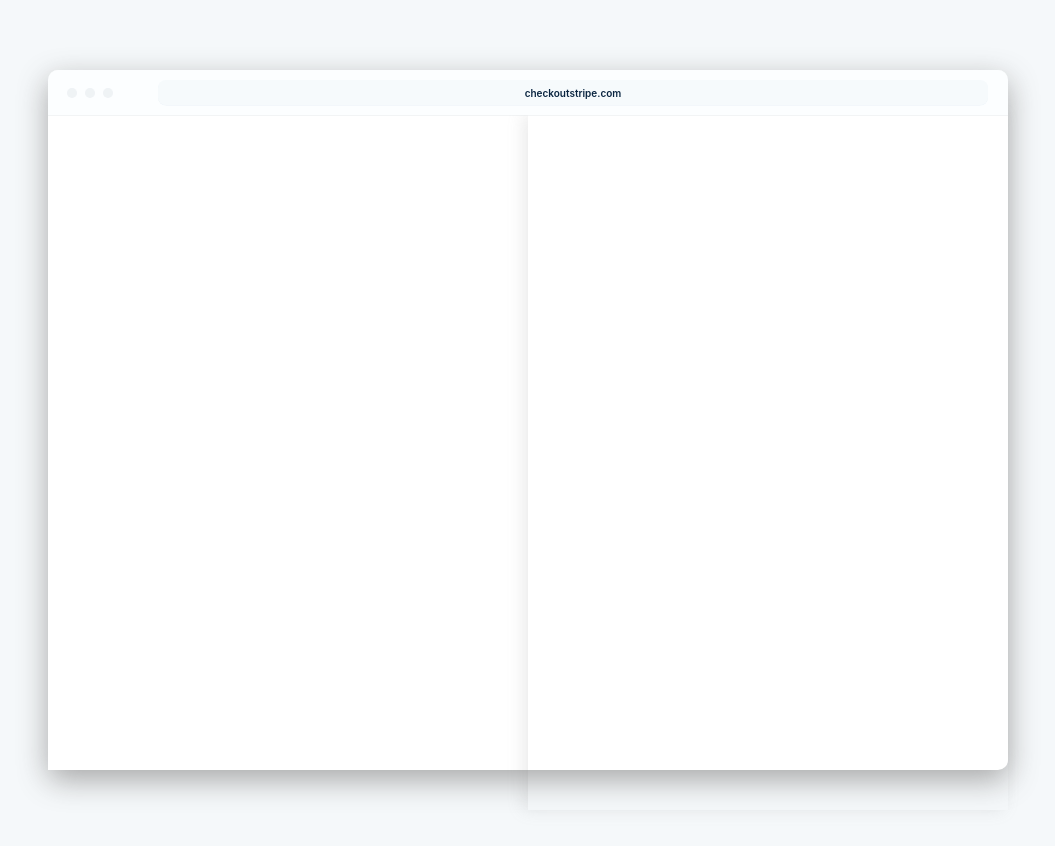
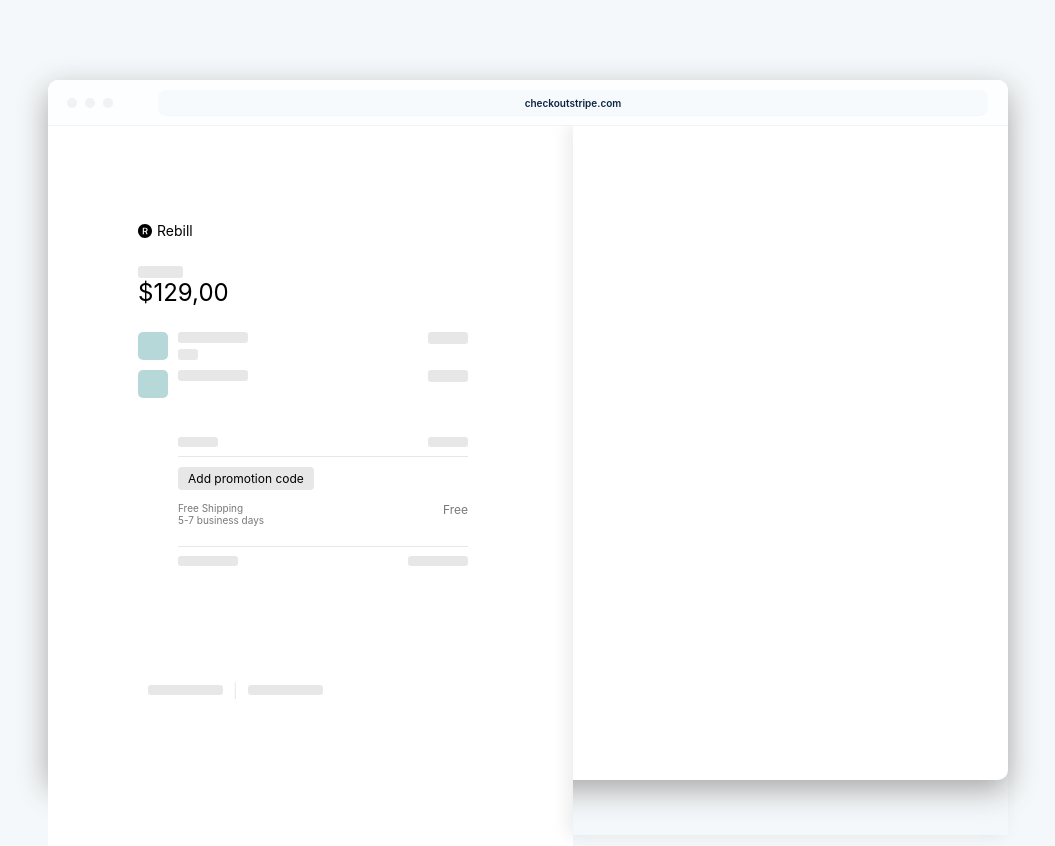
Before and after one commit to anhubacek/Stripe-Challenge, a React (Create React App) app in the folder secondary/: page /configurecheckout in a window 1280 px wide. Shown: the top 846 px of the page, without its empty margins (112-1167 px from the left). Built offline with nearby package versions, Linux system fonts and the light colour scheme.

Commit message:
LIght left checkout

```diff
--- a/secondary/src/components/ConfigureCheckout.js
+++ b/secondary/src/components/ConfigureCheckout.js
@@ -1,6 +1,7 @@
 import {React, useEffect, useState}  from 'react'
 import { useParams, useSearchParams } from 'react-router-dom'
 import styles from '../styles/ConfigureCheckout.module.css'
+import {TrademarkCircleFilled} from '@ant-design/icons'
 
 
 export default function ConfigureCheckout (){
@@ -9,8 +10,7 @@ export default function ConfigureCheckout (){
         color: "Light",
 
     })
-    const colorMode = searchParams.get("color")
-    console.log(colorMode)
+
 
     useEffect(() => {
         const currentParams = Object.fromEntries([...searchParams]);
@@ -37,7 +37,56 @@ export default function ConfigureCheckout (){
                 </div>
                 <div className={styles.Checkout}>
                     <div className={options.color === "Light" ? styles.LightLeft : styles.DarkLeft}>
-                    {/* <div className={styles.DarkLeft}></div> */}
+                        <div className={styles.Logo}>
+                        <TrademarkCircleFilled />
+                        <span>Rebill</span>
+                        </div>
+                        <div className={styles.Price}>
+                            <div className={styles.GrayTemplate}></div>
+                            <span>$129,00</span>
+                        </div>
+                        <div className={styles.Detail}>
+                            <div className={styles.DetailTemplate}>
+                                <div className={styles.Image}></div>
+                                <div className={styles.Middle}>
+                                    <div className={styles.GrayTemplateTop}></div>
+                                    <div className={styles.GrayTemplateBottom}></div>
+                                </div>
+                                <div className={styles.RightTemplate}></div>
+                            </div>
+                            <div className={styles.DetailTemplate}>
+                                <div className={styles.Image}></div>
+                                <div className={styles.Middle}>
+                                    <div className={styles.GrayTemplateTop}></div>
+                                    <div className={styles.GrayTemplate}></div>
+                                </div>
+                                <div className={styles.RightTemplate}></div>
+                            </div>
+                        </div>
+                        <div className={styles.CouponsTop}>
+                            <div className={styles.GrayTemplate}></div>
+                            <div className={styles.GrayTemplate}></div>
+                        </div>
+                        <div className={styles.CouponsButton}>
+                            <span>Add promotion code</span>
+                        </div>
+                        <div className={styles.Shipping}>
+                            <div className={styles.ShippingDetails}>
+                                <span>Free Shipping</span>
+                                <span>5-7 business days</span>
+                            </div>
+                                <span>Free</span>
+                        </div>
+                        <div className={styles.CouponsBottom}>
+                            <div className={styles.GrayTemplate}></div>
+                            <div className={styles.GrayTemplate}></div>
+                        </div>
+                        <div className={styles.Footer}>
+                            <div className={styles.GrayTemplate}></div>
+                            <span>|</span>
+                            <div className={styles.GrayTemplate}></div>
+                        </div>
+
 
                     </div>
 
--- a/secondary/src/index.css
+++ b/secondary/src/index.css
@@ -36,6 +36,7 @@ code {
   --shadow-button: 0px 2px 5px rgba(60,66,87,0.12),0px 1px 1px rgba(0,0,0,0.08),inset 0px -1px 1px rgba(0,0,0,0.12);
   --blue-mode: rgb(25, 37, 82);
   --white-blue-mode: rgb(255, 255, 255);
+  --placeholder: rgba(26,26,26,.1);
 
 }
 
--- a/secondary/src/styles/ConfigureCheckout.module.css
+++ b/secondary/src/styles/ConfigureCheckout.module.css
@@ -11,7 +11,7 @@
 .ConfigureCheckout .Content{
     display: flex;
     flex-direction: column;
-    margin-top: 70px;
+    margin-top: 80px;
     width: 960px;
     height: 700px;
     border-radius: 10px;
@@ -70,24 +70,6 @@
     width: 100%;
     height: 100%;
 }
-.ConfigureCheckout .Content .Checkout .LightLeft{
-    display: flex;
-    flex-direction: column;
-    width: 50%;
-    height: 100%;
-    background-color: white;
-    color: black
-}
-
-.ConfigureCheckout .Content .Checkout .DarkLeft{
-    display: flex;
-    flex-direction: column;
-    width: 50%;
-    height: 100%;
-    background-color: var(--blue-mode);
-    color: var(--white-blue-mode)
-}
-
 
 .ConfigureCheckout .Content .Checkout .Right{
     display:flex;
@@ -97,3 +79,185 @@
     box-shadow: -5px 0px  15px  rgba(145, 144, 144, 0.18);
     padding-bottom: 40px;
 }
+.ConfigureCheckout .Content .Checkout .LightLeft{
+    display: flex;
+    flex-direction: column;
+    width: 50%;
+    height: 100%;
+    background-color: white;
+    color: black;
+    padding-left: 90px;
+    padding-top: 90px;
+    padding-bottom: 90px;
+
+}
+
+.ConfigureCheckout .Content .Checkout .DarkLeft{
+    display: flex;
+    flex-direction: column;
+    width: 50%;
+    height: 100%;
+    background-color: var(--blue-mode);
+    color: var(--white-blue-mode);
+    padding-left: 90px;
+    padding-top: 90px;
+    padding-bottom: 90px;
+}
+
+.ConfigureCheckout .Content .Checkout .LightLeft .Logo {
+    font-size: 22px;
+}
+
+
+.ConfigureCheckout .Content .Checkout .LightLeft .Logo span{
+    margin-right: 5px;
+    color: black;
+    font-size: 14px;
+}
+.ConfigureCheckout .Content .Checkout .LightLeft .Price{
+    display: flex;
+    flex-direction: column;
+}
+.ConfigureCheckout .Content .Checkout .LightLeft .Price .GrayTemplate{
+    margin-top: 25px;
+    height: 12px;
+    width: 45px;
+    background-color: var(--placeholder);
+    border-radius: 3px;
+}
+.ConfigureCheckout .Content .Checkout .LightLeft .Price span{
+    font-size: 24px;
+    margin-bottom: 25px;
+}
+
+.ConfigureCheckout .Content .Checkout .LightLeft .Detail{
+    width: 100%;
+    padding-right: 30px;
+    display: flex;
+    flex-direction: column;
+}
+.ConfigureCheckout .Content .Checkout .LightLeft .Detail .DetailTemplate{
+    display: flex;
+    flex-direction: row;
+    height: 28px;
+    width: 100%;
+    margin-bottom: 10px;
+}
+.ConfigureCheckout .Content .Checkout .LightLeft .Detail .DetailTemplate .Image{
+    background-color: rgb(182, 216, 216);
+    height: 100%;
+    width: 30px;
+    border-radius: 5px;
+}
+.ConfigureCheckout .Content .Checkout .LightLeft .Detail .DetailTemplate .Middle{
+    display:flex;
+    flex-direction: column;
+    justify-content: space-between;
+    margin-left: 10px;
+}
+.ConfigureCheckout .Content .Checkout .LightLeft .Detail .DetailTemplate .Middle .GrayTemplateTop{
+    height: 11px;
+    width: 70px;
+    background-color: var(--placeholder);
+    border-radius: 3px;
+
+}
+.ConfigureCheckout .Content .Checkout .LightLeft .Detail .DetailTemplate .Middle .GrayTemplateBottom{
+    height: 11px;
+    width: 20px;
+    background-color: var(--placeholder);
+    border-radius: 3px;
+}
+.ConfigureCheckout .Content .Checkout .LightLeft .Detail .DetailTemplate .RightTemplate{
+    display:flex;
+    height: 12px;
+    width: 40px;
+    background-color: var(--placeholder);
+    border-radius: 3px;
+    margin-left: 180px;
+
+}
+.ConfigureCheckout .Content .Checkout .LightLeft .CouponsTop{
+    border-bottom: solid 1px var(--placeholder);
+    width: 290px;
+    height: 28px;
+    display: flex;
+    flex-direction: row;
+    justify-content: space-between;
+    margin-left: 40px;
+    margin-top: 20px;
+    align-items: center;
+}
+.ConfigureCheckout .Content .Checkout .LightLeft .CouponsTop .GrayTemplate{
+    display:flex;
+    height: 10px;
+    width: 40px;
+    background-color: var(--placeholder);
+    border-radius: 3px;
+}
+.ConfigureCheckout .Content .Checkout .LightLeft .CouponsBottom{
+    border-top: solid 1px var(--placeholder);
+    width: 290px;
+    height: 28px;
+    display: flex;
+    flex-direction: row;
+    justify-content: space-between;
+    margin-left: 40px;
+    margin-top: 20px;
+    align-items: center;
+}
+.ConfigureCheckout .Content .Checkout .LightLeft .CouponsBottom .GrayTemplate{
+    display:flex;
+    height: 10px;
+    width: 60px;
+    background-color: var(--placeholder);
+    border-radius: 3px;
+}
+.ConfigureCheckout .Content .Checkout .LightLeft .CouponsButton{
+    background-color: var(--placeholder);
+    width: fit-content;
+    padding: 4px 10px;
+    font-size: 12px;
+    margin-left: 40px;
+    margin-top: 10px;
+    border-radius: 4px;
+}
+.ConfigureCheckout .Content .Checkout .LightLeft .Shipping{
+    display: flex;
+    flex-direction: row;
+    justify-content: space-between;
+    width: 290px;
+    font-size: 12px;
+    margin-left: 40px;
+    color: rgb(121, 120, 120);
+    margin-top: 12px;
+}
+.ConfigureCheckout .Content .Checkout .LightLeft .Shipping .ShippingDetails{
+    display: flex;
+    flex-direction: column;
+    font-size: 10px;
+}
+.ConfigureCheckout .Content .Checkout .LightLeft .Shipping .ShippingDetails span{
+    margin: 0px;
+}
+
+.ConfigureCheckout .Content .Checkout .LightLeft .Footer{
+    display: flex;
+    flex-direction: row;
+    width: 200px;
+    height: 30px;
+    color: var(--placeholder);
+    font-size: 14px;
+    margin-top: 100px;
+    align-items: center
+}
+.ConfigureCheckout .Content .Checkout .LightLeft .Footer .GrayTemplate{
+    display:flex;
+    height: 10px;
+    width: 75px;
+    background-color: var(--placeholder);
+    border-radius: 3px;
+    margin: 10px;
+
+
+}
```
